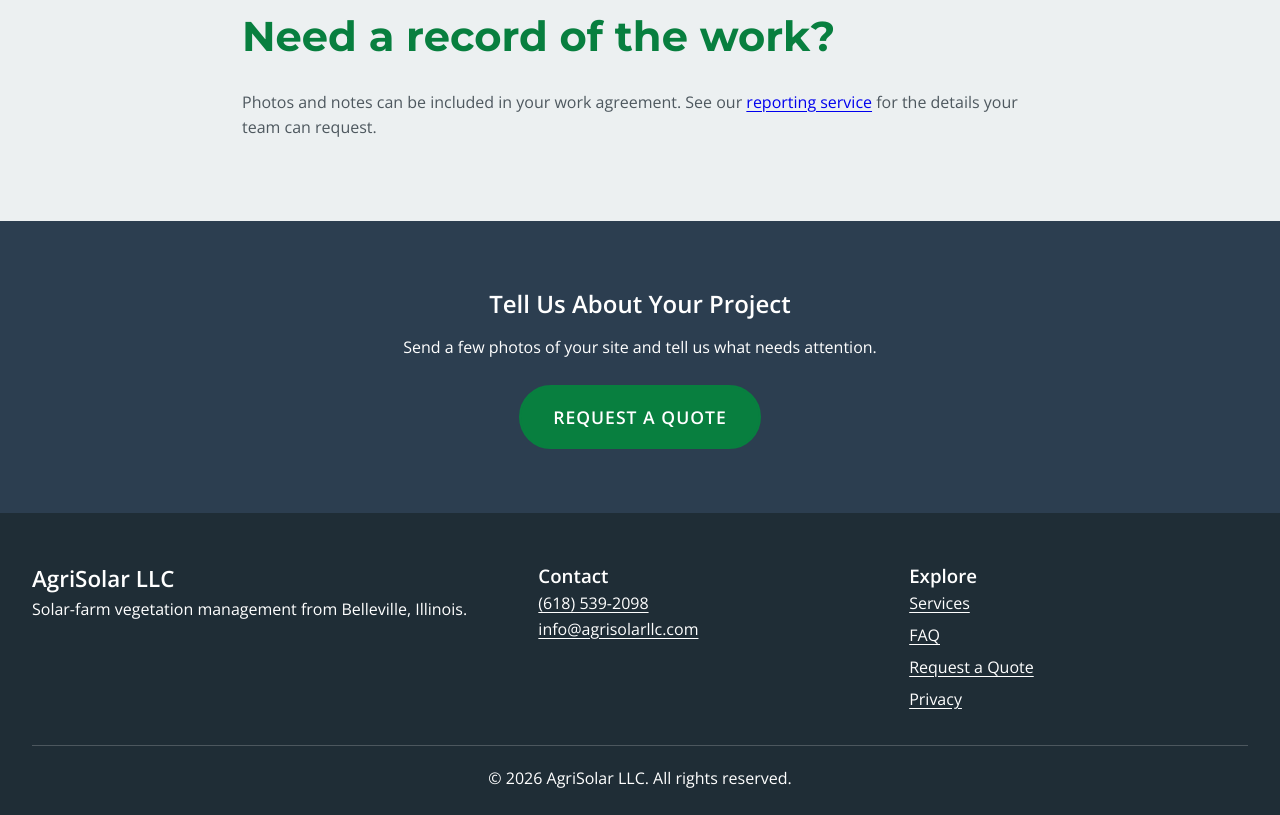
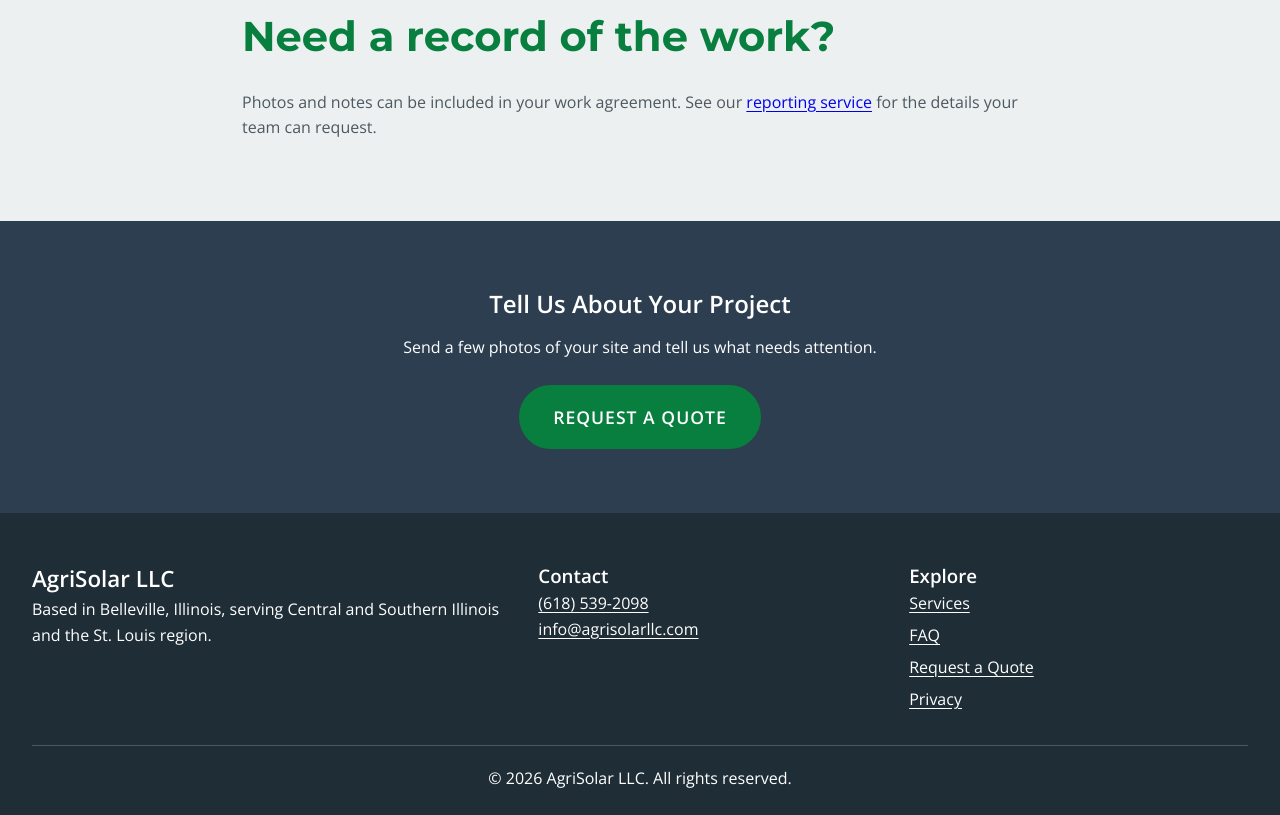
Before and after one commit to AJR1073/agrisolar-website, a website: page projects/index.html in a window 1280 px wide. Shown: the part 3818-4633 px from the top of the page. Drawn offline with nearby package versions, Linux system fonts and the light colour scheme.

Commit message:
Update sitewide service area wording

```diff
--- a/projects/index.html
+++ b/projects/index.html
@@ -81,6 +81,6 @@
     <section class="page-section page-section--light"><div class="container content-narrow"><h2>Need a record of the work?</h2><p>Photos and notes can be included in your work agreement. See our <a href="/services/site-maintenance-reporting/">reporting service</a> for the details your team can request.</p></div></section>
     <section class="cta-panel"><h2>Tell Us About Your Project</h2><p>Send a few photos of your site and tell us what needs attention.</p><a class="btn btn-primary" href="/contact/">Request a Quote</a></section>
 </main>
-<footer class="footer"><div class="container"><div class="footer-grid"><div><h2>AgriSolar LLC</h2><p>Solar-farm vegetation management from Belleville, Illinois.</p></div><div><h3>Contact</h3><p><a href="tel:+16185392098">(618) 539-2098</a><br><a href="mailto:info@agrisolarllc.com">info@agrisolarllc.com</a></p></div><div><h3>Explore</h3><nav class="footer-links" aria-label="Footer navigation"><a href="/services/">Services</a><a href="/faq/">FAQ</a><a href="/contact/">Request a Quote</a><a href="/privacy/">Privacy</a></nav></div></div><p class="footer-bottom">&copy; <span data-current-year></span> AgriSolar LLC. All rights reserved.</p></div></footer>
+<footer class="footer"><div class="container"><div class="footer-grid"><div><h2>AgriSolar LLC</h2><p>Based in Belleville, Illinois, serving Central and Southern Illinois and the St. Louis region.</p></div><div><h3>Contact</h3><p><a href="tel:+16185392098">(618) 539-2098</a><br><a href="mailto:info@agrisolarllc.com">info@agrisolarllc.com</a></p></div><div><h3>Explore</h3><nav class="footer-links" aria-label="Footer navigation"><a href="/services/">Services</a><a href="/faq/">FAQ</a><a href="/contact/">Request a Quote</a><a href="/privacy/">Privacy</a></nav></div></div><p class="footer-bottom">&copy; <span data-current-year></span> AgriSolar LLC. All rights reserved.</p></div></footer>
 <script src="/js/main.js" defer></script>
 </body></html>
```
